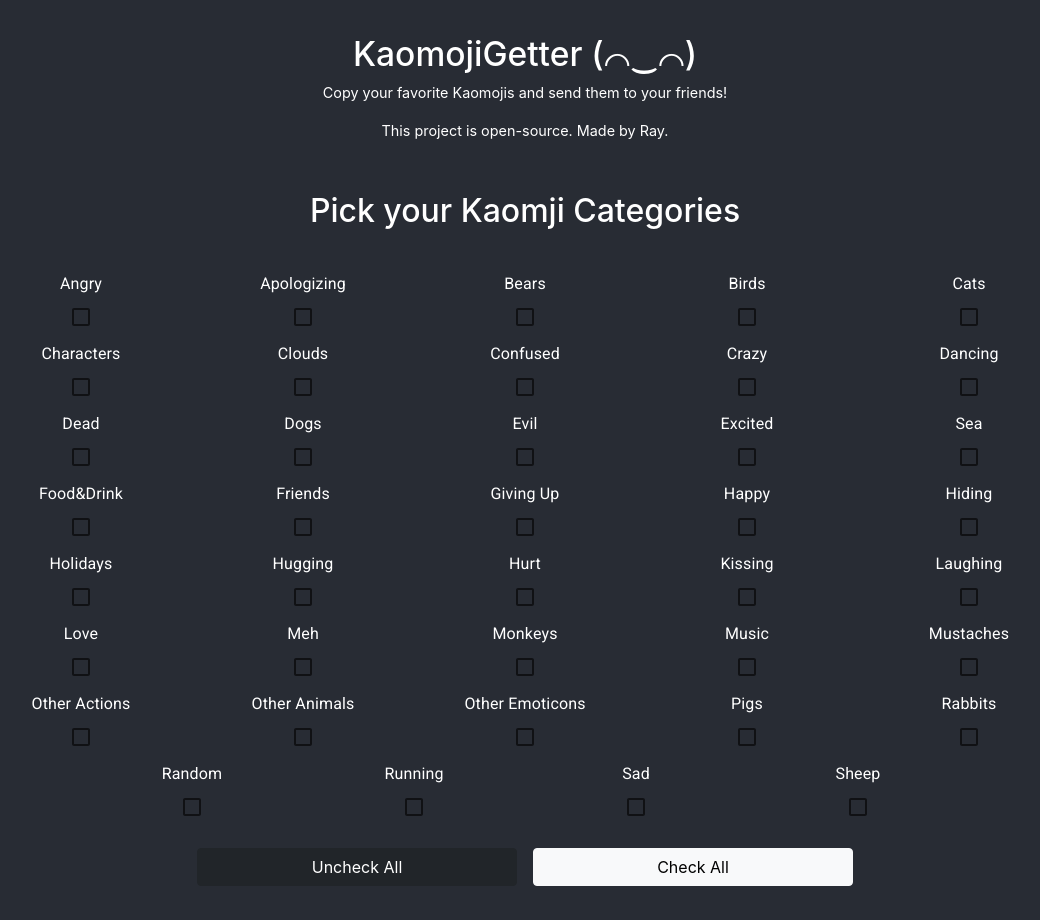
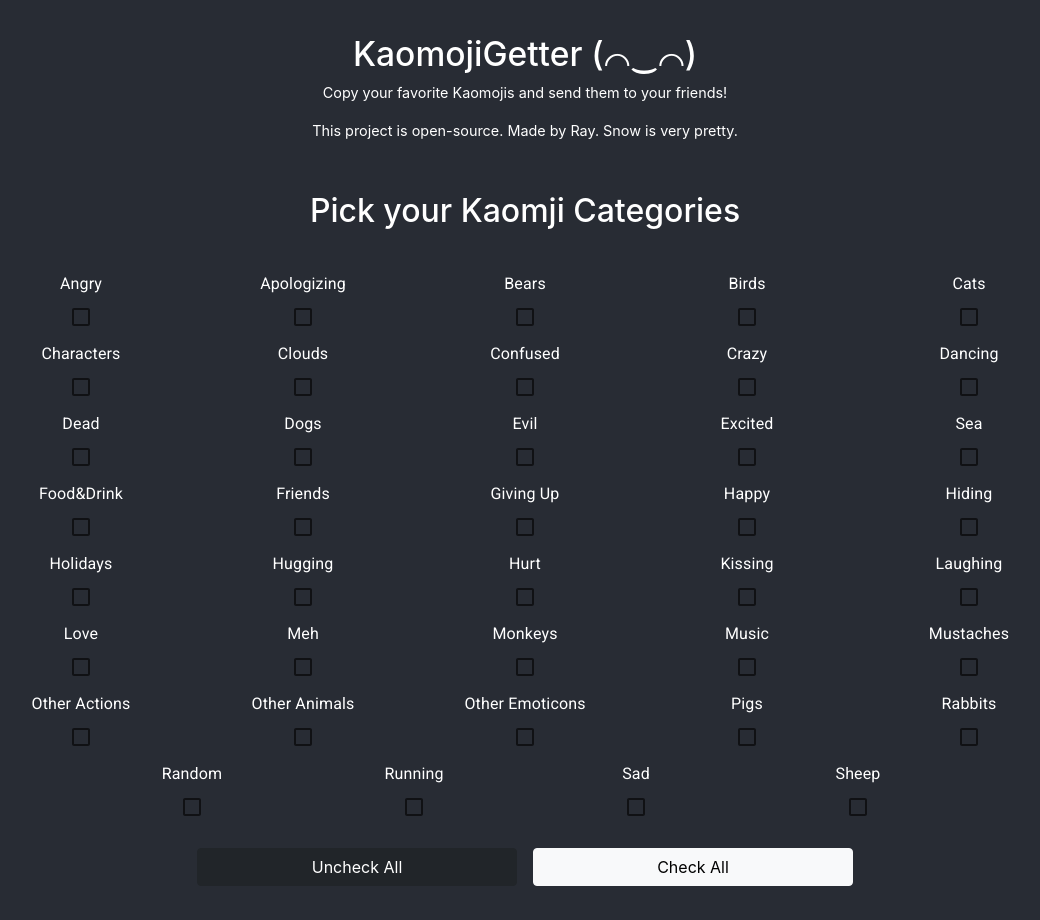
Before and after one commit to rahilchughtai/Kaomoji, a React (Create React App) app: page / in a window 1280 px wide. Shown: the whole page, without its empty margins (115-1155 px from the left). Built offline with nearby package versions, Linux system fonts and the light colour scheme.

Commit message:
Snow update

```diff
--- a/src/components/Header/Header.js
+++ b/src/components/Header/Header.js
@@ -7,7 +7,7 @@ const Header = () => {
         <div className="header" style={{ textAlign: 'center' }} >
             <h1>KaomojiGetter (⌒‿⌒)</h1>
             <p> Copy your favorite Kaomojis and send them to your friends!</p>
-            <p> This project is open-source. Made by Ray. </p>
+            <p> This project is open-source. Made by Ray. Snow is very pretty. </p>
         </div>
     )
 }
```
